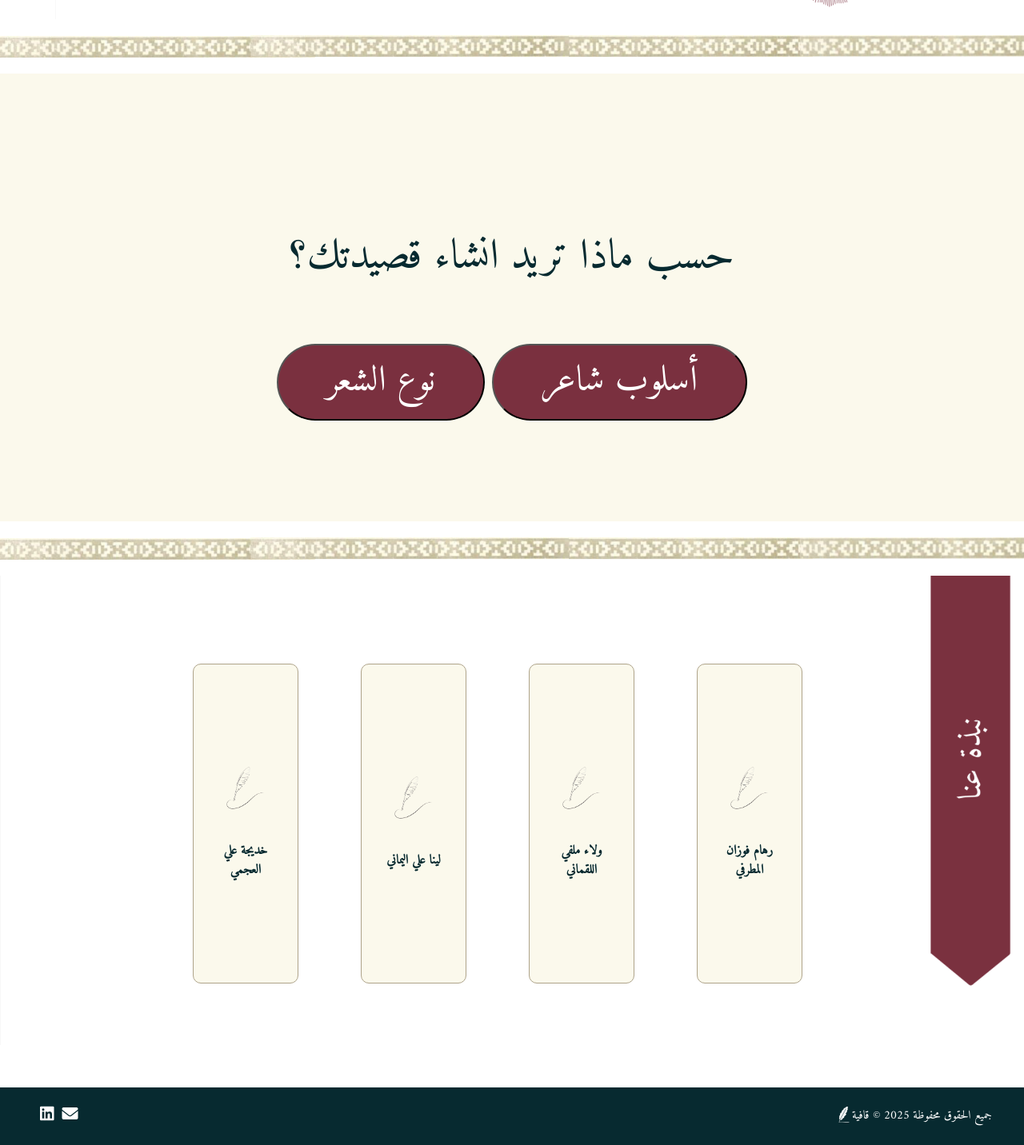
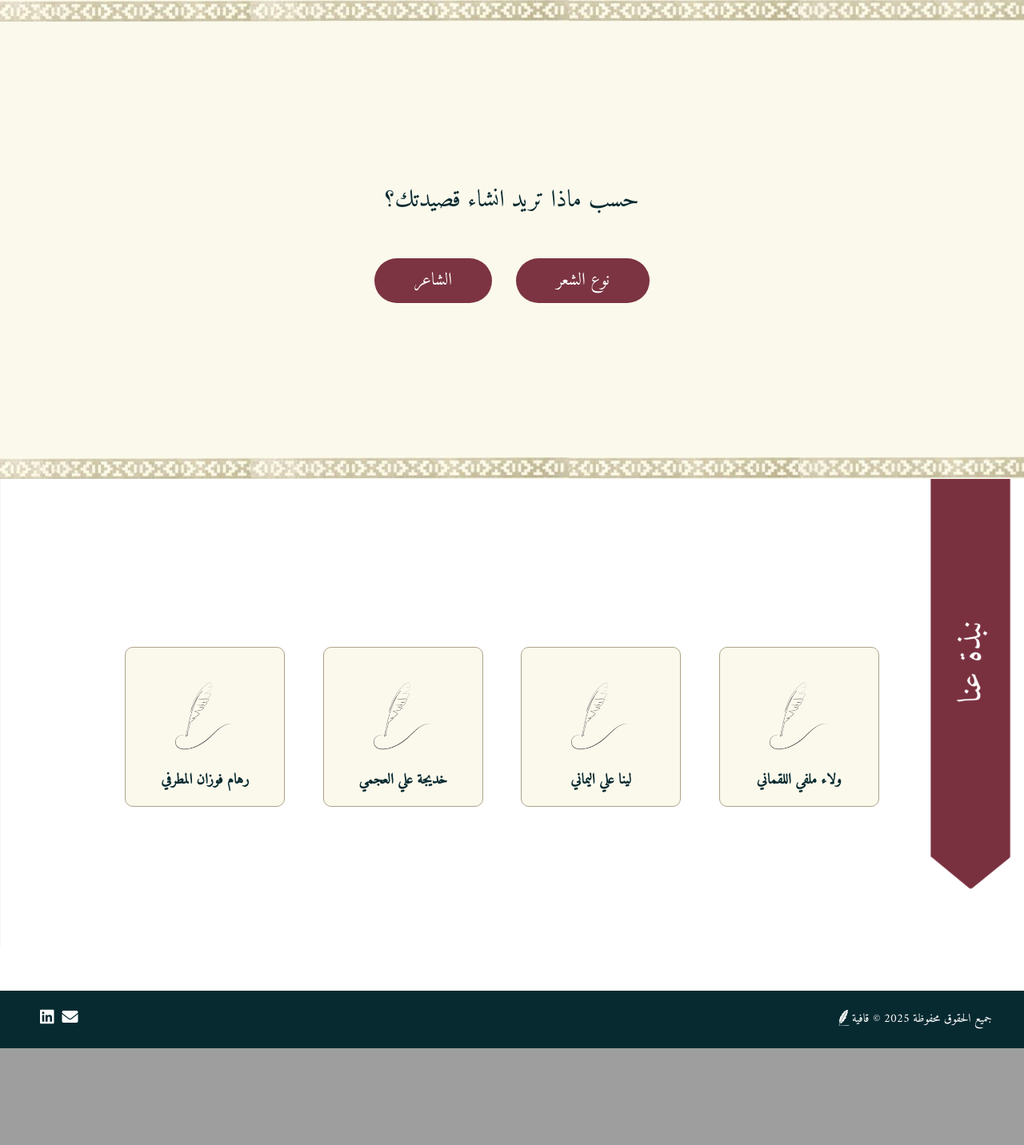
Before and after one commit to WalaaAlluqmani/Qafiah, a FastAPI app: page / in a window 1280 px wide. Shown: the part 781-2213 px from the top of the page at 80% size. After the commit the page ends 2092 px from the top, so only its background shows below. Run offline with FastAPI, Linux system fonts and the light colour scheme.

Commit message:
Update Files

```diff
--- a/static/JavaScript/index.js
+++ b/static/JavaScript/index.js
@@ -1,4 +1,3 @@
-
 function scrollToSection() {
     const section = document.getElementById('section2');
     if (section) {
--- a/static/StyleSheets/index.css
+++ b/static/StyleSheets/index.css
@@ -3,6 +3,17 @@
 * {
   font-family: 'Amiri', serif;
 }
+::-webkit-scrollbar {
+  width: 10px;
+}
+
+/* تخصيص شريط التمرير في Firefox */
+* {
+  scrollbar-width: thin;
+  scrollbar-color: #072A30 #d3d2d0c1;
+}
+
+
 /* -------------------------- header -------------------------- */
 /* تعديل الهيدر للتأكد من أن الخلفية بيضاء وإزالة الهوامش */
 .header {
@@ -14,15 +25,16 @@
     border-bottom: 1px solid #c9c9c9;
     background-color: #ffffff;
     margin: 0;
+    margin-top: 1px;
     box-sizing: border-box;
 }
 
 .header a {
     color: #104149;
     margin: 0 20px;
-    font-size: x-large;
+    margin-top: 1%;
+    font-size: 2.3rcap;
     text-decoration: none;
-    font-family: 'Amiri', serif;
 }
 
 .header a:hover {
@@ -46,16 +58,11 @@
     /* background-image: url("static/images/index_interface/bk1.png"); تعيين صورة الخلفية */
     background-repeat: no-repeat;
     /* منع تكرار الصورة */
-    background-size: contain;
+    background-size: cover;
     /* الحفاظ على حجم الصورة الطبيعي */
     background-position: center top;
-    /* وضع الصورة في منتصف الصفحة أعلى */
-    background-attachment: fixed;
-    /* تثبيت الخلفية أثناء التمرير */
     margin: 0;
-    /* إزالة الهوامش الافتراضية */
-    background-attachment: fixed;
-
+    margin-top: 0;
     height: 90vh;
     /* تأكد من أن القسم يأخذ الارتفاع الكامل للنافذة */
 }
@@ -88,15 +95,10 @@
 
 .text-and-button {
     display: flex;
-    /* تفعيل Flexbox */
     flex-direction: column;
-    /* ترتيب النص والزر عموديًا */
     align-items: flex-start;
-    /* محاذاة النص إلى اليسار */
     margin-top: 40px;
-    /* رفع النص قليلاً لأسفل */
     text-align: right;
-    /* محاذاة النص إلى اليمين */
 }
 
 .text-and-button p {
@@ -104,23 +106,17 @@
     font-size: 2rem;
     line-height: 2;
     margin: 0;
-    /* إزالة الهوامش السفلية لتجنب المسافات الزائدة */
     font-family: 'Amiri', serif;
 
 }
 
 .text-and-button .button-container {
     display: flex;
-    /* تفعيل Flexbox للزر */
     justify-content: flex-start;
-    /* وضع الزر بعد السطر الأخير */
     margin-top: -10px;
-    /* رفع الزر قليلاً */
     position: relative;
     left: -80%;
-    /* تحريك الزر قليلاً إلى اليسار */
     top: -40px;
-    /* تحريك الزر قليلاً إلى الأعلى */
 }
 
 .text-and-button button {
@@ -146,11 +142,75 @@
 
 /* -------------------------- section 2 -------------------------- */
 
-#section2{
+#section2 {
     background: #FBF9EC;
-    height: 70vh;
+    height: 75vh;
+}
+.my-section {
+    position: relative; /* لتحديد موضع الصورة بشكل نسبي */
+    padding: 20px 0; /* حشوة داخلية للقسم */
 }
 
+.separator {
+    display: block; /* جعل الصورة عنصر كتلة */
+    width: 100%; /* عرض الصورة 100% من عرض القسم */
+    margin: 0; /* إزالة الحواف */
+}
+.separator {
+    position: absolute; /* تعيين الموضع المطلق */
+    left: 0; /* محاذاة إلى اليسار */
+    right: 0; /* محاذاة إلى اليمين */
+}
+
+.separator:first-of-type {
+    top: 0; /* وضع الصورة في الأعلى */
+}
+.separator:last-of-type {
+    bottom: 0; /* وضع الصورة في الأسفل */
+}
+.material-title {
+    display: flex;
+    justify-content: center;
+    align-items: center;
+    color: #072A30;
+    font-size: 30px;
+    font-family: 'Amiri', serif;
+    text-align: center;
+    margin: 20px 0;
+    margin-left: auto;
+    margin-right: auto
+}
+.button-container {
+    display: flex;
+    gap: 10px;
+    justify-content: center;
+    justify-items: center;
+}
+
+.material-btn {
+    padding: 15px 50px;
+    font-size: 22px;
+    margin: 10px;
+    background-color: #7A303FFA;
+    color: white;
+    border-radius: 35px;
+    border: none;
+    cursor: pointer;
+    display: flex;
+    justify-content: center;
+    align-items: center;
+    width: auto;
+    text-align: center;
+    transition: box-shadow 0.3s ease;
+    font-family: 'Amiri', serif;
+}
+.material-btn:hover {
+    background-color: #7A303F;
+    color: white;
+    box-shadow: 0 0 20px rgba(122, 48, 63, 0.8), 0 0 30px rgba(122, 48, 63, 0.4);
+}
+
+/*
 .text-and-button2 {
     flex: 1;
     text-align: center;
@@ -179,31 +239,22 @@
 
 .text-and-button2 button:hover {
     box-shadow: 0 0 15px 5px #6f2c39;
-    /* الإضاءة */
+
 }
 
-/* لضمان مظهر جميل عند التركيز */
 .text-and-button2 button:focus {
     box-shadow: 0 0 15px 5px #dd5d77;
-}
+}*/
 
 /* -------------------------- section 3 -------------------------- */
 
 #section3 {
-    background-image: url("pic/bk2.png");
-    /* تعيين صورة الخلفية */
+    background-image: url("static/images/index_interface/bk.png");
     background-repeat: no-repeat;
-    /* منع تكرار الصورة */
     background-size: contain;
-    /* الحفاظ على حجم الصورة الطبيعي */
-    background-position: center top;
-    /* وضع الصورة في منتصف الصفحة أعلى */
+    background-position: right top;
     background-attachment: fixed;
-    /* تثبيت الخلفية أثناء التمرير */
     margin: 0;
-    /* إزالة الهوامش الافتراضية */
-    background-attachment: fixed;
-
     height: 80vh;
 }
 
@@ -227,81 +278,73 @@
 }
 
 .row {
-    display: flex;
-    justify-content: space-around;
-    /* توزيع الكروت بالتساوي */
-    flex-wrap: wrap;
-    /* السماح بتعدد الصفوف عند الحاجة */
-    gap: 20px;
-    /* مسافة بين الكروت */
-    width: 100%;
-    /* عرض الصف بالكامل */
+        display: flex; /* استخدام flexbox للعناصر */
+        justify-content: center; /* تمركز العناصر أفقياً */
+        align-items: center; /* تمركز العناصر عمودياً (إذا كان هناك ارتفاع محدد) */
+        justify-items: center;
+        width: 100%; /* عرض الصف */
+        gap: 25px; /* المسافة بين العناصر */
+        flex-wrap: nowrap; /* يسمح للعناصر بالانتقال إلى السطر التالي عند الحاجة */
 }
 
 .col {
-    flex: 1 1 calc(25% - 40px);
-    /* جعل كل كرت يأخذ حوالي 25% من العرض مع المسافة */
-    max-width: calc(25% - 40px);
-    /* تحديد أقصى عرض للكرت */
-    box-sizing: border-box;
-    /* أخذ الحواف في الحسبان */
+        flex: 1; /* كل عمود يأخذ نفس المساحة */
+        max-width: calc(30% - 20px); /* زيادة الحد الأقصى لعرض العمود (يمكنك تعديل القيمة) */
+        box-sizing: border-box; /* ضمان احتساب الحدود والحشوات في العرض */
 }
 
 .material-card {
-    margin: 10px;
-    padding: 20px;
-    /* زيادة الحواف الداخلية للكرت */
+    width: 100%; /* يجعل البطاقة تأخذ كامل عرض العمود */
+    aspect-ratio: 1; /* يجعل البطاقة مربعة الشكل */
     border: 1px solid #AEA38A;
     border-radius: 10px;
     background-color: #FBF9EC;
-    transition: transform 0.3s ease;
     display: flex;
-    flex-direction: column;
-    align-items: center;
-    justify-content: center;
-    height: 400px;
-    /* تحديد ارتفاع ثابت للكرت */
+    flex-direction: column; /* ترتيب المحتوى عمودياً */
+    align-items: center; /* محاذاة محتوى البطاقة عمودياً */
+    justify-content: center; /* محاذاة محتوى البطاقة أفقياً */
+    overflow: hidden; /* لإخفاء أي محتوى زائد */
+    padding: 10px; /* حشوة داخلية للبطاقة */
+    height: 200px; /* تحديد ارتفاع البطاقة (يمكنك تعديل القيمة) */
 }
+
 
 .material-card:hover {
     transform: scale(1.07);
     /* تكبير الكرت عند التمرير */
 }
 
-.material-card-content {
+
+.material-card img {
+    max-width: 80%;
+    height: auto;
+    margin-bottom: 0;
+    border-radius: 8px;
+    object-fit: cover;
+}
+
+.material-card p {
+    font-size: 18px;
+    font-family: 'Amiri';
+    font-weight: bold;
+    color: #072A30;
+    margin-top: 0;
+    margin-bottom: 0;
     text-align: center;
 }
 
-.material-card-content img {
-    width: 100%;
-    /* جعل الصورة تأخذ عرض الكرت */
-    height: auto;
-    border-radius: 8px;
-    max-height: 250px;
-    /* تحديد أقصى ارتفاع للصورة */
-    object-fit: cover;
-    /* قص الصورة إذا كانت أكبر من الحاوية */
-}
 
-.material-card-content p {
-    margin-top: 10px;
-    font-size: 16px;
-    font-weight: bold;
-    color: #072A30;
-}
+
 
 /* -------------------------- separator image -------------------------- */
 
-.separator {
+/* .separator {
     display: block;
     margin: 20px auto;
-    /* Center the image */
     max-width: 100%;
-    /* Ensure it fits the screen */
     height: auto;
-    /* Maintain aspect ratio */
 
-}
+} */
 
 /* -------------------------- footer -------------------------- */
 
--- a/templates/index.html
+++ b/templates/index.html
@@ -55,12 +55,14 @@
     <link href="https://cdnjs.cloudflare.com/ajax/libs/materialize/1.0.0/css/materialize.min.css" rel="stylesheet">
     <!-- <link href="styles.css" rel="stylesheet"> -->
     <link href="{{ url_for('static', path='StyleSheets/index.css') }}" rel="stylesheet">
+    <!-- Fav Icon -->
+    <link href="static\images\FavIcon.png" sizes="32x32" rel="icon" type="image/png">
+    <script src="static/JavaScript/index.js"></script>
     <title>الرئيسية | قافية</title>
-    <script src="static/JavaScript/index.js"></script>
 
     <style>
         #section1 {
-            background-image: url("static/images/index_interface/bk1.png");
+            background-image: url("static/images/index_interface/bg3.svg");
         }
 
         #section3 {
@@ -70,16 +72,15 @@
 </head>
 
 <body>
+    <!-- header -->
+    <div class="header">
 
-    <div class="header">
-        <nav>
-            <a href="#section1">الرئيسية</a>
-            <a href="#section2">أنشئ قصيدتك</a>
-            <!-- <a href="#section4">صنف قصيدتك</a> -->
-            <a href="#section3">نبذة عنا</a>
-        </nav>
+        <a href="#section1">الرئيسية</a>
+        <a href="#section2">أنشئ قصيدتك</a>
+        <!-- <a href="#section4">صنف قصيدتك</a> -->
+        <a href="#section3">نبذة عنا</a>
+
     </div>
-
 
     <!-- Section 1 -->
 
@@ -97,27 +98,70 @@
 
     </section>
 
-    <!-- Image Separator between Section 1 and Section 2 -->
-    <img src="static/images/index_interface/spreate.png" alt="Separator Image" class="separator">
+    <!-- Image Separator between Section 1 and Section 2
+    <img src="static/images/index_interface/spreate.png" alt="Separator Image" class="separator"> -->
 
     <!-- Section 2 -->
 
-    <section id="section2">
+    <!-- <section id="section2">
         <div class="text-and-button2">
             <p>حسب ماذا تريد انشاء قصيدتك؟</p>
             <br>
             <a href='/select-genre'> <button>نوع الشعر</button></a>
             <a href='/select-poet'> <button>أسلوب شاعر</button></a>
         </div>
+    </section> -->
+
+    <section id="section2" class="my-section">
+        <img src="static/images/index_interface/spreate.png" alt="Separator Image" class="separator">
+        <div class="container">
+            <div class="material-title">حسب ماذا تريد انشاء قصيدتك؟</div>
+            <div class="button-container">
+                <a href='/select-poet'> <button class="material-btn">الشاعر</button></a>
+                <a href='/select-genre'> <button class="material-btn">نوع الشعر</button></a>
+            </div>
+        </div>
+        <img src="static/images/index_interface/spreate.png" alt="Separator Image" class="separator">
     </section>
-
-    <!-- Image Separator between Section 2 and Section 3 -->
-    <img src="static/images/index_interface/spreate.png" alt="Separator Image" class="separator">
 
     <!-- Section 3 -->
 
     <section id="section3">
-        <div class="content2">
+        <div class="container">
+            <div class="row">
+
+                <div class="col">
+                    <div class="material-card">
+                        <img src="static/images/index_interface/fearther.png" alt="ريشه">
+                        <p>رهام فوزان المطرفي</p>
+                    </div>
+                </div>
+
+                <div class="col">
+                    <div class="material-card">
+                        <img src="static/images/index_interface/fearther.png" alt="ريشه">
+                        <p>خديجة علي العجمي</p>
+                    </div>
+                </div>
+
+                <div class="col">
+                    <div class="material-card">
+                        <img src="static/images/index_interface/fearther.png" alt="ريشه">
+                        <p>لينا علي اليماني</p>
+                    </div>
+                </div>
+
+                <div class="col">
+                    <div class="material-card">
+                        <img src="static/images/index_interface/fearther.png" alt="ريشه">
+                        <p>ولاء ملفي اللقماني</p>
+                    </div>
+                </div>
+
+            </div>
+        </div>
+
+        <!-- <div class="content2">
             <div class="container">
                 <div class="row">
                     <div class="col">
@@ -156,7 +200,7 @@
                         </div>
                     </div>
                 </div>
-            </div>
+            </div> -->
     </section>
 
     <!-- footer -->
@@ -179,6 +223,19 @@
 
 
     <!-- Importing Materialize JavaScript library -->
+    <script src="https://cdnjs.cloudflare.com/ajax/libs/materialize/1.0.0/js/materialize.min.js"></script>
+    <script>
+        document.querySelectorAll('a[href^="#"]').forEach(anchor => {
+            anchor.addEventListener('click', function (e) {
+                e.preventDefault();
+
+                document.querySelector(this.getAttribute('href')).scrollIntoView({
+                    behavior: 'smooth'
+                });
+            });
+        });
+
+    </script>
 
 </body>
 
```
Also changed, not shown: static/images/index_interface/bg3.svg (added), static/images/index_interface/bk.svg (added).
